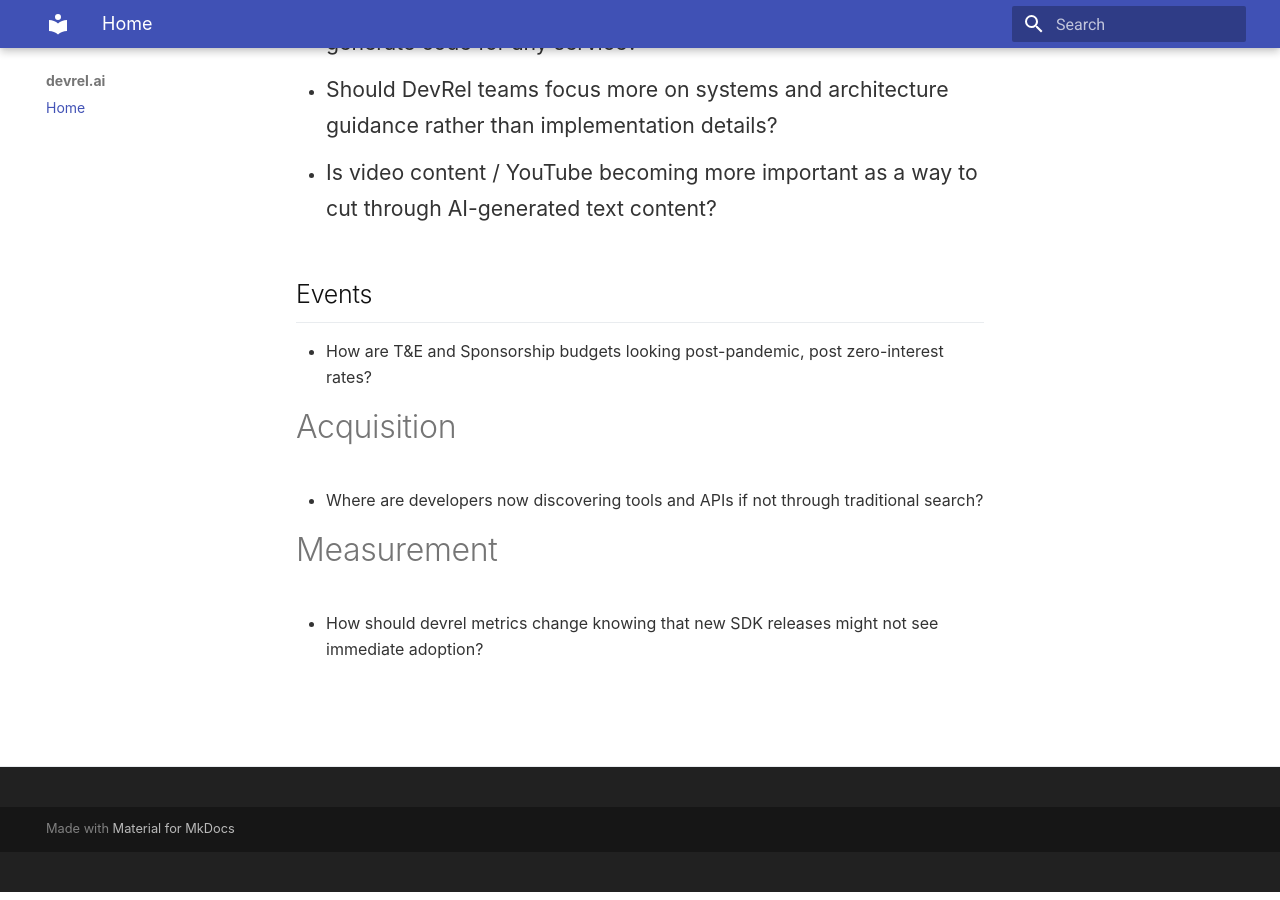
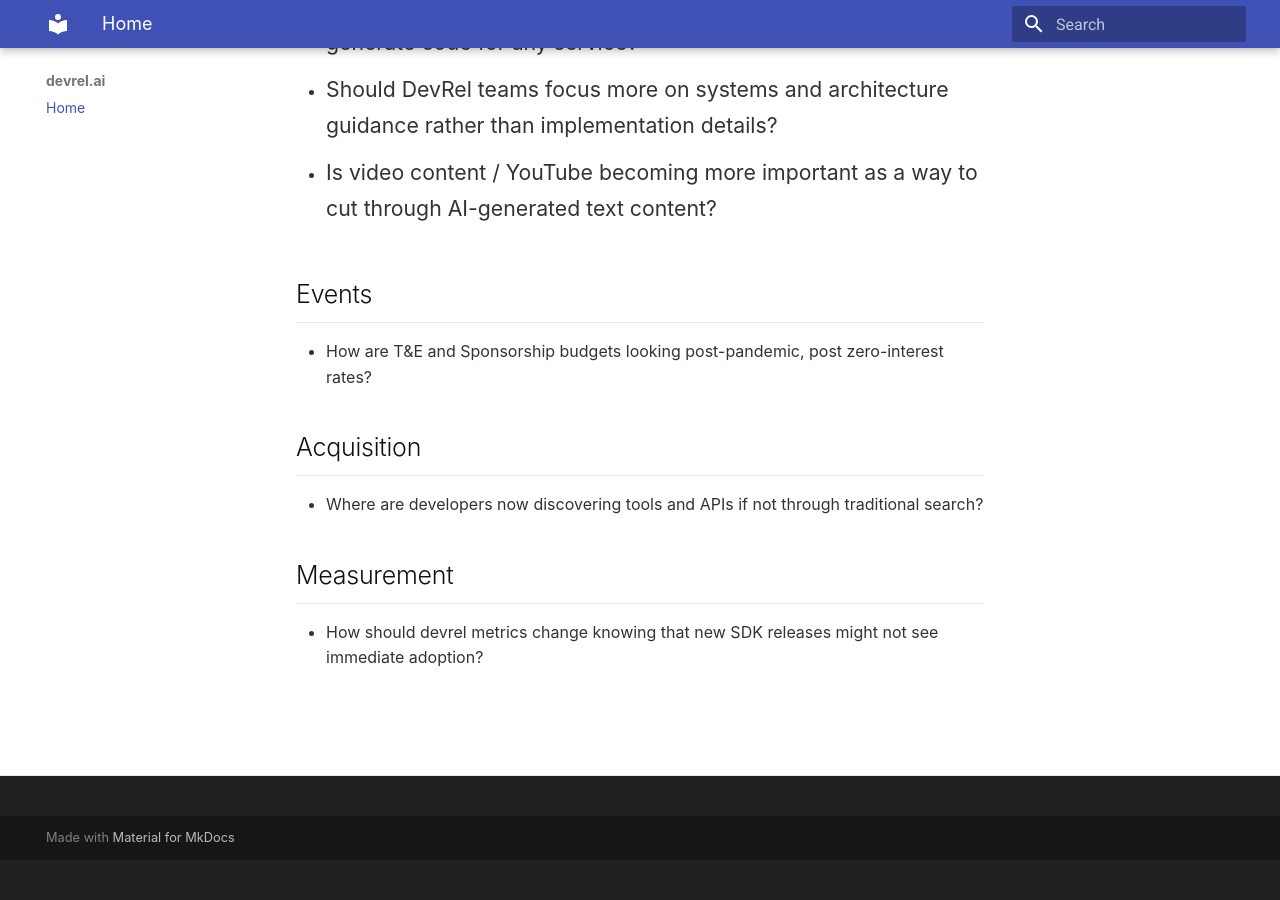
Before and after one commit to GregBaugues/devrel.ai, an MkDocs documentation site: the page built from docs/index.md, in a window 1280 px wide and 900 px high, scrolled down 1544 px. Built offline with MkDocs 1.6.1 and Material for MkDocs 9.7.7, drawn with Linux system fonts in a browser that asks for light colours.

Commit message:
update questions

```diff
--- a/docs/index.md
+++ b/docs/index.md
@@ -1,5 +1,4 @@
 # Developer Relations in the Age of AI
-
 
 
 # Questions
@@ -39,10 +38,11 @@
 ## Events
 
 * How are T&E and Sponsorship budgets looking post-pandemic, post zero-interest rates?
-# Acquisition
+
+## Acquisition
 
 - Where are developers now discovering tools and APIs if not through traditional search?
 
-# Measurement
+## Measurement
 
 - How should devrel metrics change knowing that new SDK releases might not see immediate adoption?
```
